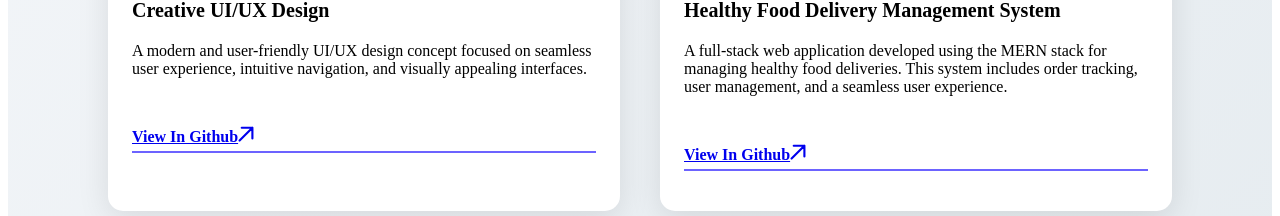
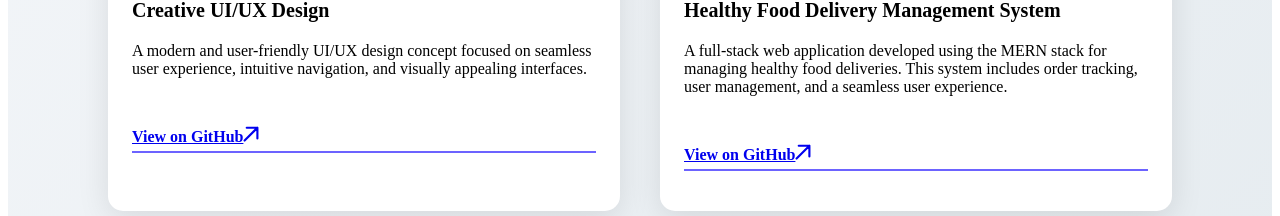
Before and after one commit to yasiru56/My_Personal_portfolio, a React (Create React App) app: page / in a window 1280 px wide. Shown: the part 3740-3956 px from the top of the page. Built offline with nearby package versions, Linux system fonts and the light colour scheme.

Commit message:
Update portfolio links and link text

```diff
--- a/src/Pages/Home/MyPortfolio.jsx
+++ b/src/Pages/Home/MyPortfolio.jsx
@@ -55,7 +55,7 @@ export default function MyPortfolio() {
                   rel="noopener noreferrer"
                   className="portfolio-project-link"
                 >
-                  {item.link}
+                  {item.linkText || "View Project"}
                   <svg
                     xmlns="http://www.w3.org/2000/svg"
                     width="16"
--- a/src/data/index.json
+++ b/src/data/index.json
@@ -31,7 +31,8 @@
       "src": "./img/placeholder-image3.png",
       "title": "Creative UI/UX Design",
       "description": "A modern and user-friendly UI/UX design concept focused on seamless user experience, intuitive navigation, and visually appealing interfaces.",
-      "link": "View In Github"
+      "link": "https://github.com/yasiru56/project1",
+      "linkText": "View on GitHub"
     },
 
     {
@@ -39,7 +40,8 @@
       "src": "./img/placeholder-image4.jpg",
       "title": "Healthy Food Delivery Management System",
       "description": "A full-stack web application developed using the MERN stack for managing healthy food deliveries. This system includes order tracking, user management, and a seamless user experience.",
-      "link": "View In Github"
+      "link": "https://github.com/yasiru56/sliit-portfolio-projects",
+      "linkText": "View on GitHub"
     }
 
 
```
